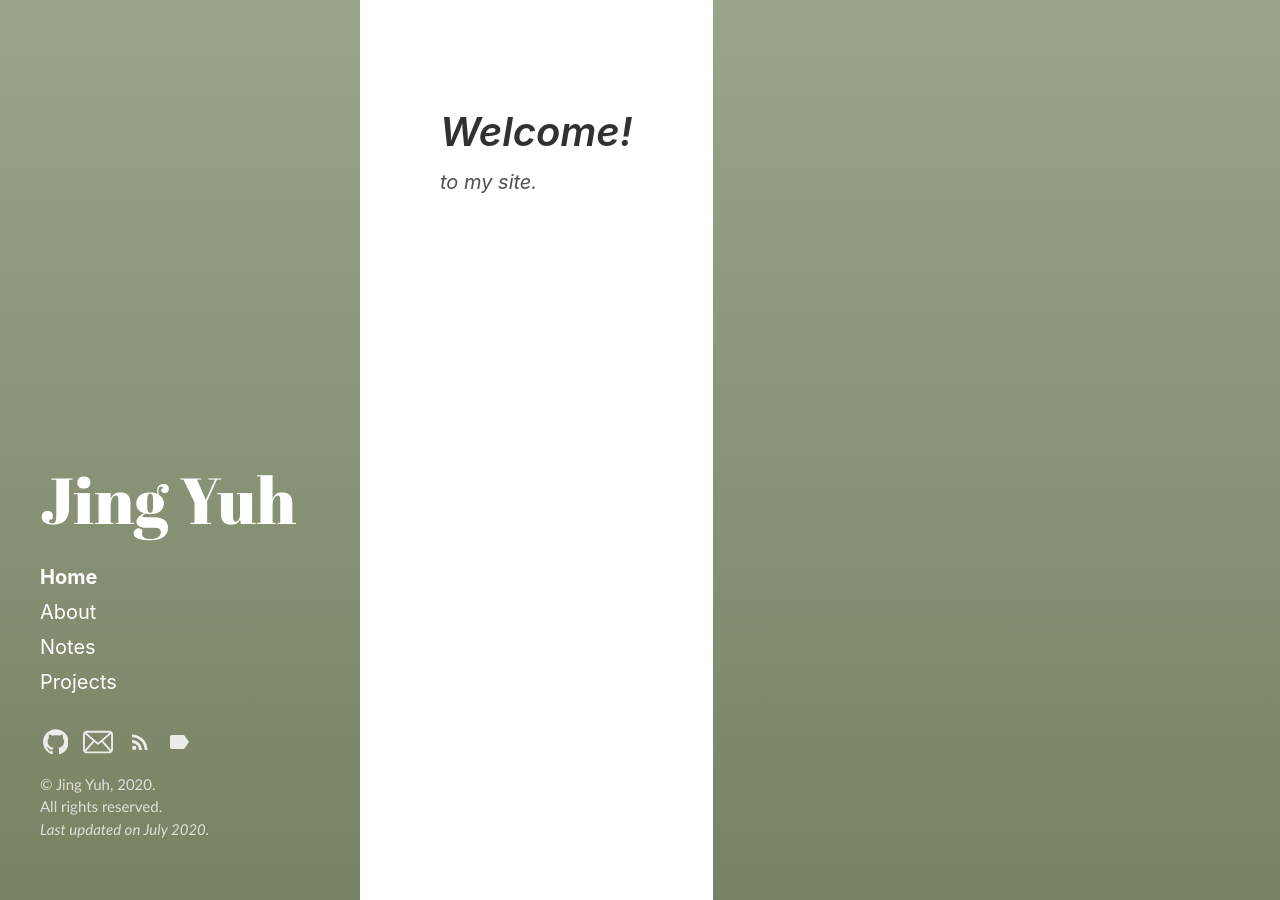
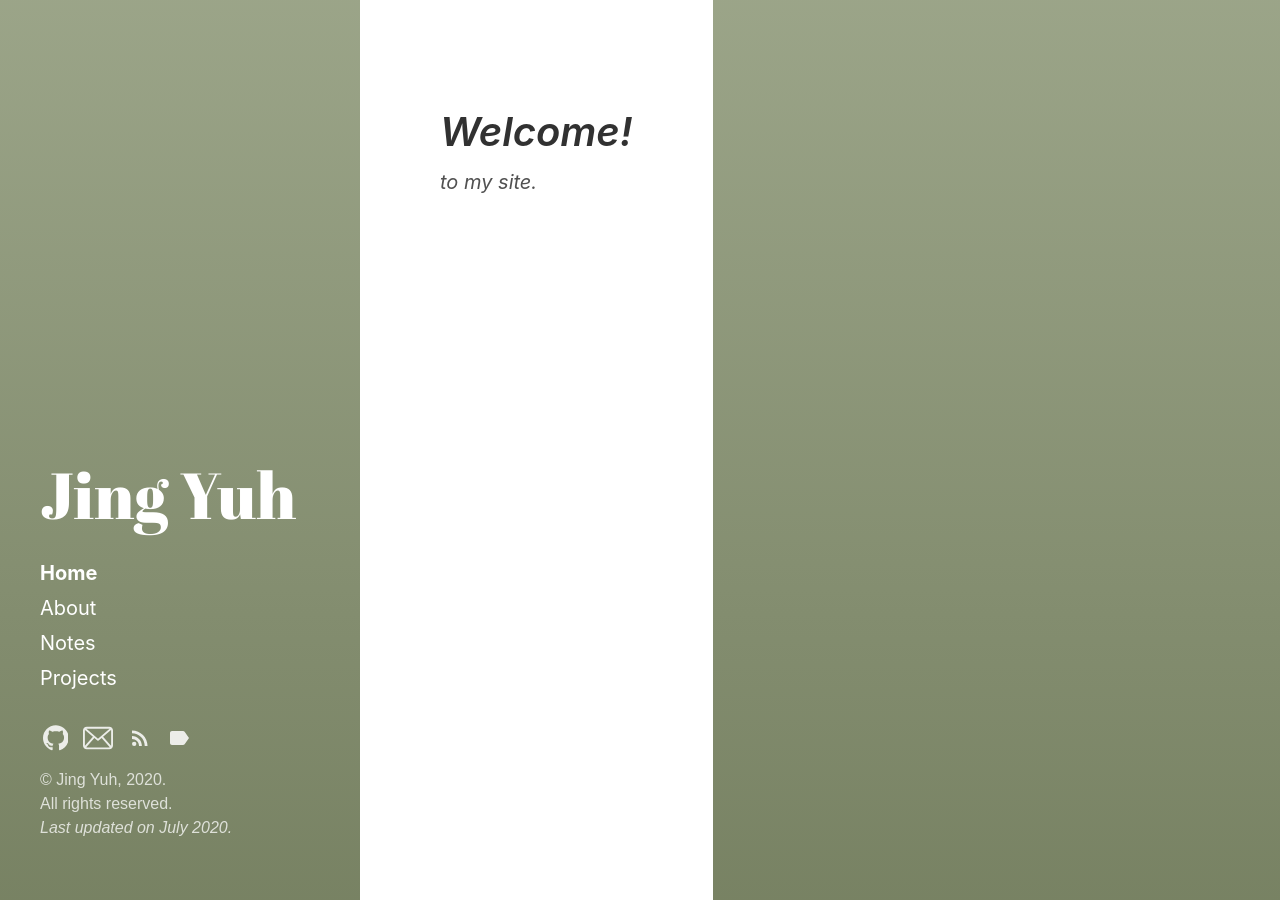
Before and after one commit to jyang123-bit/Website, a Jekyll site: the page built from index.html, in a window 1280 px wide. Built offline with Jekyll 4.4.1, drawn with Linux system fonts in a browser that asks for light colours; the list of posts is cut into pages by our own code.

Commit message:
Update main.scss

```diff
--- a/assets/css/main.scss
+++ b/assets/css/main.scss
@@ -3,8 +3,8 @@
 # only main files contain this front matter, not partials.
 ---
 .copyright{
-	font-size: .75em;
-	font-family: Calibri;
+	font-size: .80em;
+	font-family: sans-serif;
 }
 
 .dropbtn {
```
